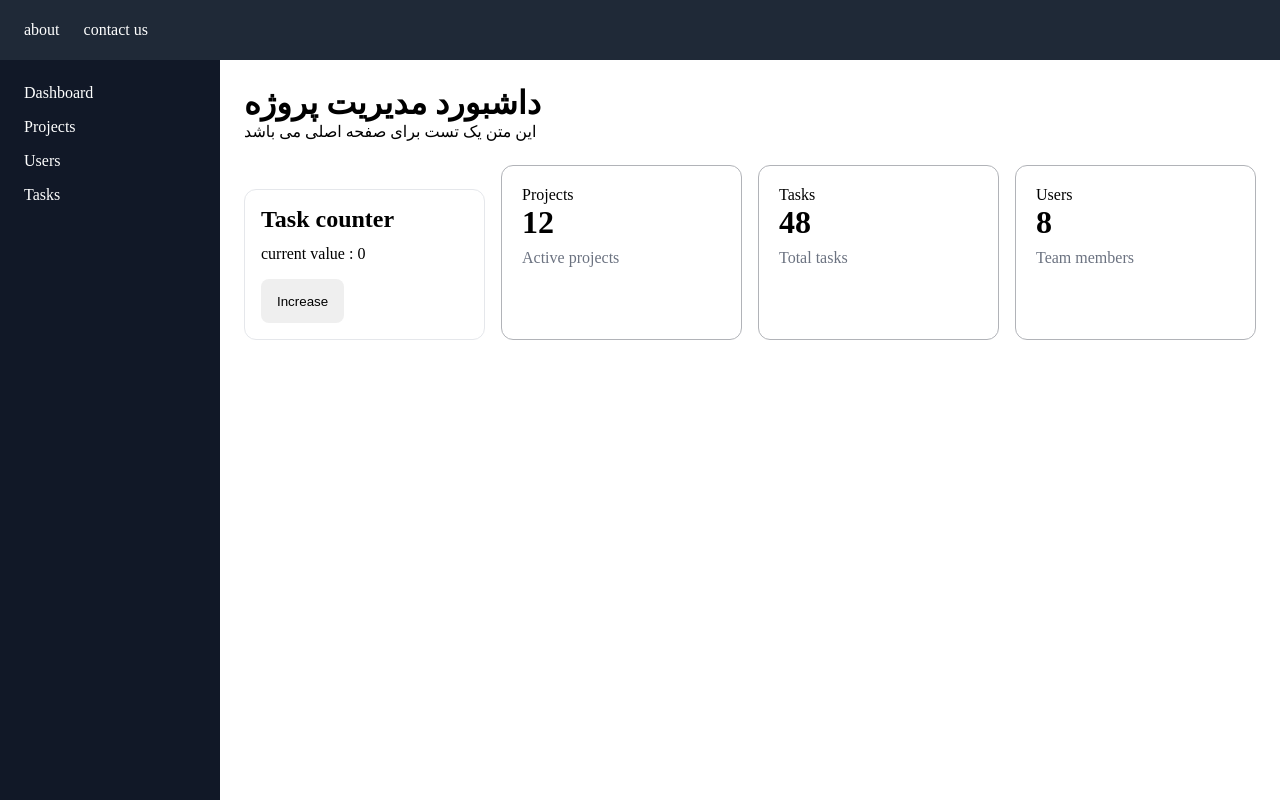
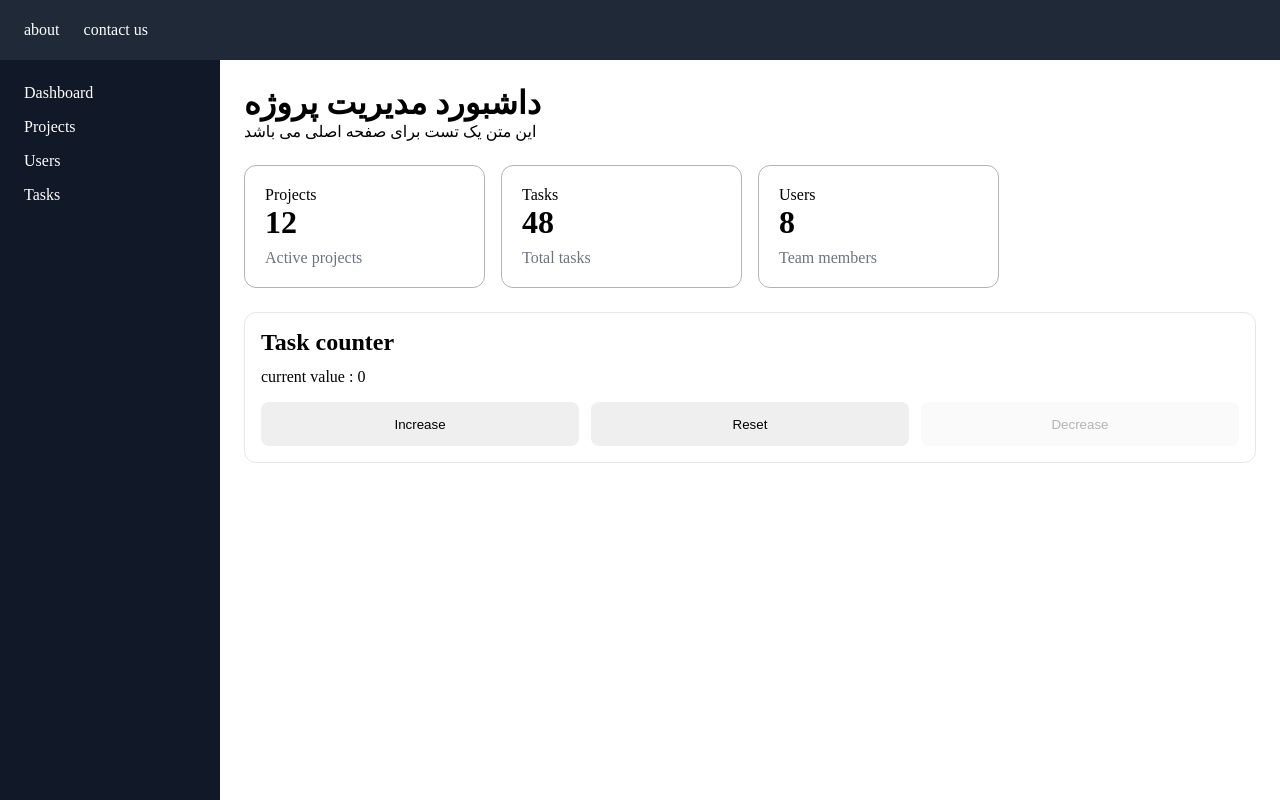
Before and after one commit to shenskho/my-app, a React (Vite) app: page / in a window 1280 px wide. Built offline with nearby package versions, Linux system fonts and the light colour scheme.

Commit message:
useState

```diff
--- a/src/components/TaskCounter.jsx
+++ b/src/components/TaskCounter.jsx
@@ -1,15 +1,34 @@
+import { useState } from "react";
 function TaskCounter() {
-  const HandleIncreaseClick = () => {
-    console.log("دکمه افزایش کلیک شد");
+  const [count, setCount] = useState(0);
+  const increaseClick = () => {
+    setCount(count + 1);
   };
+  const resetClick = () => {
+    setCount(0)
+  };
+  const decreaseClick = () =>{
+    setCount(
+      (prevCount)=> prevCount > 0 ? prevCount-1 : 0
+    )
+
+  }
   return (
     <section className="task-counter">
       <h2>Task counter</h2>
-      <p>current value : 0</p>
-      <button type="button" onClick={HandleIncreaseClick}>
+      <p>current value : {count}</p>
+      <div className="counter-actions">
+        <button type="button" onClick={increaseClick}>
         Increase
       </button>
+      <button type="button" onClick={resetClick}>
+        Reset
+      </button>
+      <button type="button" onClick={decreaseClick} disabled={count===0}>
+        Decrease
+      </button>
+      </div>
     </section>
   );
 }
-export default TaskCounter
+export default TaskCounter;
--- a/src/index.css
+++ b/src/index.css
@@ -84,13 +84,10 @@
 }
 
 .task-counter button {
-  width: 100%;
   min-height: 44px;
   padding: 10px 16px;
-
   border: none;
   border-radius: 8px;
-
   cursor: pointer;
 }
 @media (min-width: 576px) {
@@ -104,8 +101,12 @@
     grid-template-columns: repeat(4, 1fr);
   }
 }
-@media (min-width: 576px) {
-  .task-counter button {
-    width: auto;
-  }
+
+.counter-actions {
+  display: flex;
+  flex-wrap: wrap;
+  gap: 12px;
 }
+.counter-actions button {
+  flex: 1 1 140px;
+}
--- a/src/pages/Dashboard.jsx
+++ b/src/pages/Dashboard.jsx
@@ -26,7 +26,6 @@ function DashboardPage() {
       <h1>داشبورد مدیریت پروژه</h1>
       <p>این متن یک تست برای صفحه اصلی می باشد</p>
       <div className="stats-grid">
-        <TaskCounter />
         {stats.map((stat) => {
          return(
            <StatCard
@@ -38,6 +37,7 @@ function DashboardPage() {
          )
         })}
       </div>
+       <TaskCounter />
     </div>
   );
 }
```
